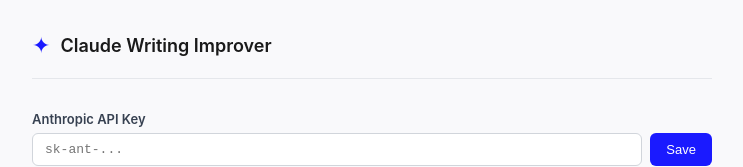
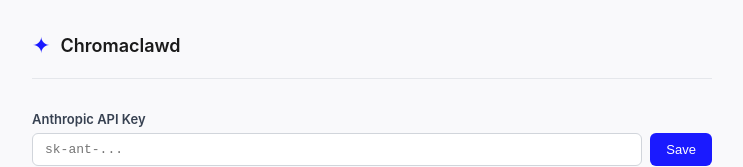
Before and after one commit to hachisuka-mh/chromaclawd, a website with bundled scripts: page options.html in a window 1280 px wide. Shown: the top 167 px of the page, without its empty margins (268-1011 px from the left). Built offline with nearby package versions, Linux system fonts and the light colour scheme; some packages are replaced by stand-ins of ours.

Commit message:
chore: rename product to Chromaclawd everywhere

```diff
--- a/options.html
+++ b/options.html
@@ -3,7 +3,7 @@
 <head>
   <meta charset="UTF-8" />
   <meta name="viewport" content="width=device-width, initial-scale=1" />
-  <title>Claude Writing Improver — Options</title>
+  <title>Chromaclawd — Options</title>
   <style>
     *, *::before, *::after { box-sizing: border-box; }
 
@@ -127,7 +127,7 @@
   <div class="container">
     <header>
       <span class="logo">✦</span>
-      <h1>Claude Writing Improver</h1>
+      <h1>Chromaclawd</h1>
     </header>
 
     <section>
--- a/package.json
+++ b/package.json
@@ -1,5 +1,5 @@
 {
-  "name": "chromaprompt",
+  "name": "chromaclawd",
   "version": "1.0.0",
   "type": "module",
   "scripts": {
```
Also changed, not shown: README.md, manifest.json.
